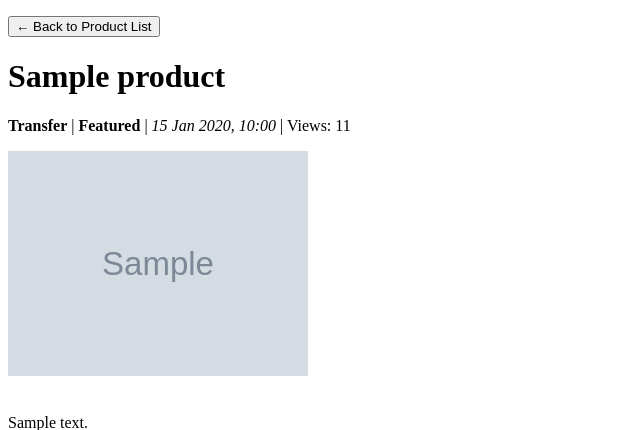
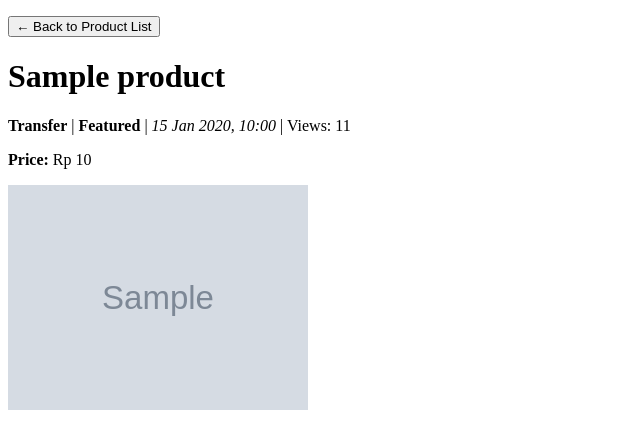
Before and after one commit to muhammadhafiz-dev/toko-bola-hafiz, a Django app: page /product/00000000-0000-0000-0000-000000000001/ in a window 1280 px wide. Shown: the top 430 px of the page, without its empty margins (0-640 px from the left). Run offline with Django 5.2, Linux system fonts and the light colour scheme; tables that the repository leaves empty hold one stand-in row (values such as "Sample post"); grey boxes marked "Sample" are stand-in pictures.

Commit message:
Merubah agar price dapat muncul di awal dan di detail

```diff
--- a/main/templates/main.html
+++ b/main/templates/main.html
@@ -32,6 +32,9 @@
     <b>Hot</b>{% endif %} | <i>{{ product.created_at|date:"d M Y H:i" }}</i>
     | Views: {{ product.product_views }}</p>
 
+  <!-- Memunculkan tampilan harga di sini -->
+  <p><b>Price:</b> Rp {{ product.price }}</p>
+
   {% if product.thumbnail %}
   <img src="{{ product.thumbnail }}" alt="thumbnail" width="150" height="100">
   <br />
--- a/main/templates/product_detail.html
+++ b/main/templates/product_detail.html
@@ -9,6 +9,9 @@
     <b>Hot</b>{% endif %} | <i>{{ product.created_at|date:"d M Y, H:i" }}</i>
     | Views: {{ product.product_views }}</p>
 
+<!-- tambahin price -->
+<p><b>Price:</b> Rp {{ product.price }}</p>
+
 {% if product.thumbnail %}
 <img src="{{ product.thumbnail }}" alt="Product thumbnail" width="300">
 <br /><br />
```
